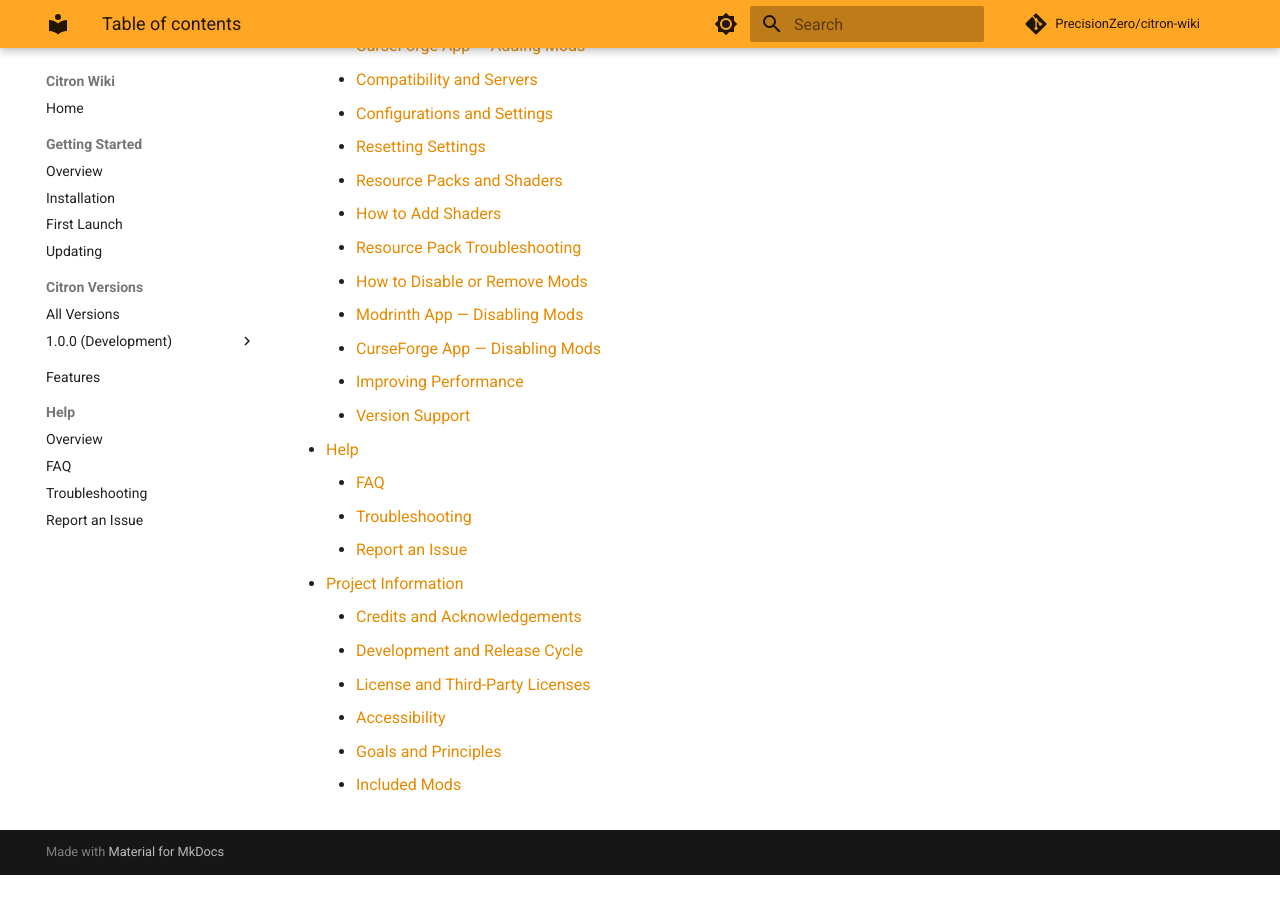
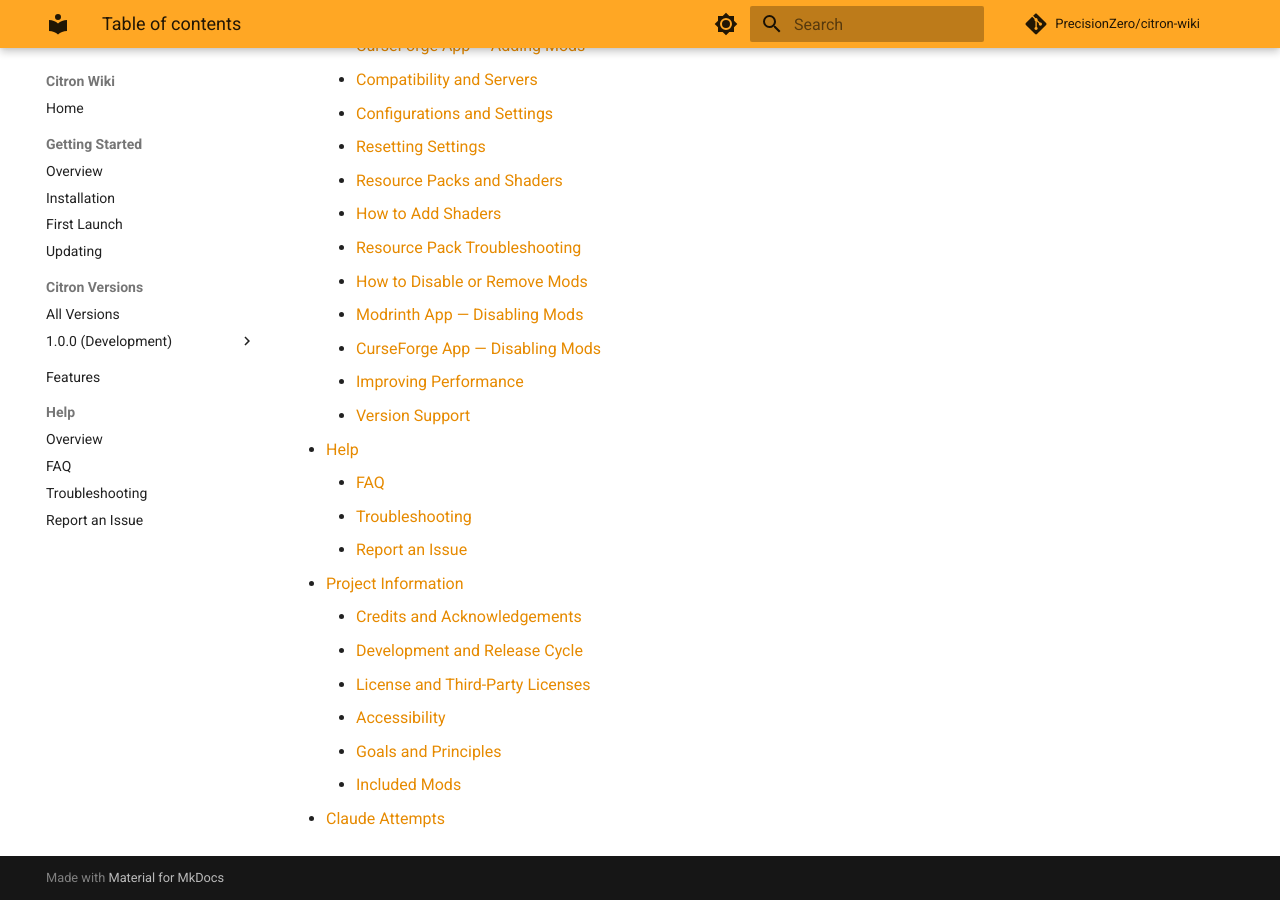
Before and after one commit to PrecisionZero/citron-wiki, an MkDocs documentation site: the page built from pages/SUMMARY.md, in a window 1280 px wide and 900 px high, scrolled down 2397 px. Built offline with MkDocs 1.6.1 and Material for MkDocs 9.7.7, drawn with Linux system fonts in a browser that asks for light colours; comment, search, counter and statistics services are not loaded; before the commit the page ends 3272 px from its top, so only the background shows below that.

Commit message:
GITBOOK-13: change request with no subject merged in GitBook

```diff
--- a/pages/SUMMARY.md
+++ b/pages/SUMMARY.md
@@ -90,3 +90,4 @@
     * [Accessibility](chatgpt-attempts/project-information/accessibility.md)
     * [Goals and Principles](chatgpt-attempts/project-information/goals-and-principles.md)
     * [Included Mods](chatgpt-attempts/project-information/included-mods.md)
+* [Claude Attempts](claude-attempts.md)
```
Also changed, not shown: pages/claude-attempts.md (added, +1 -0 lines).
